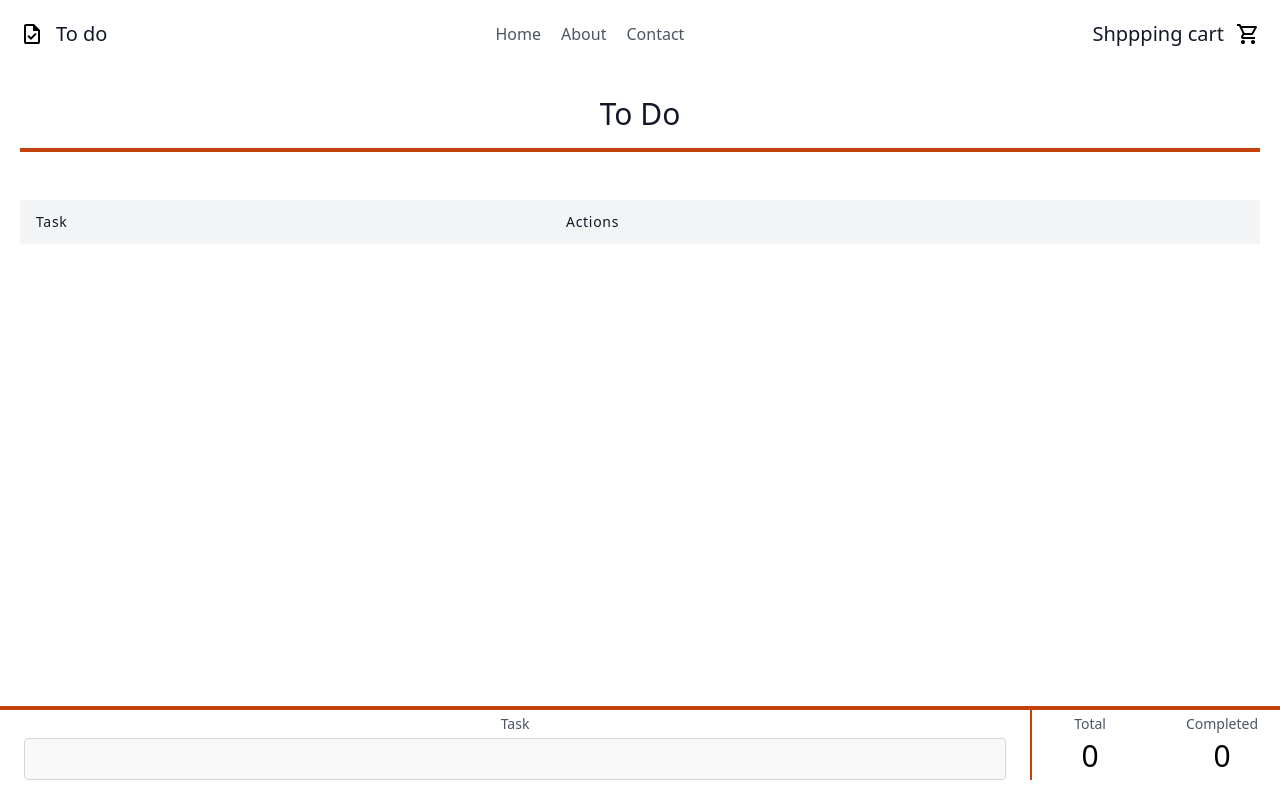
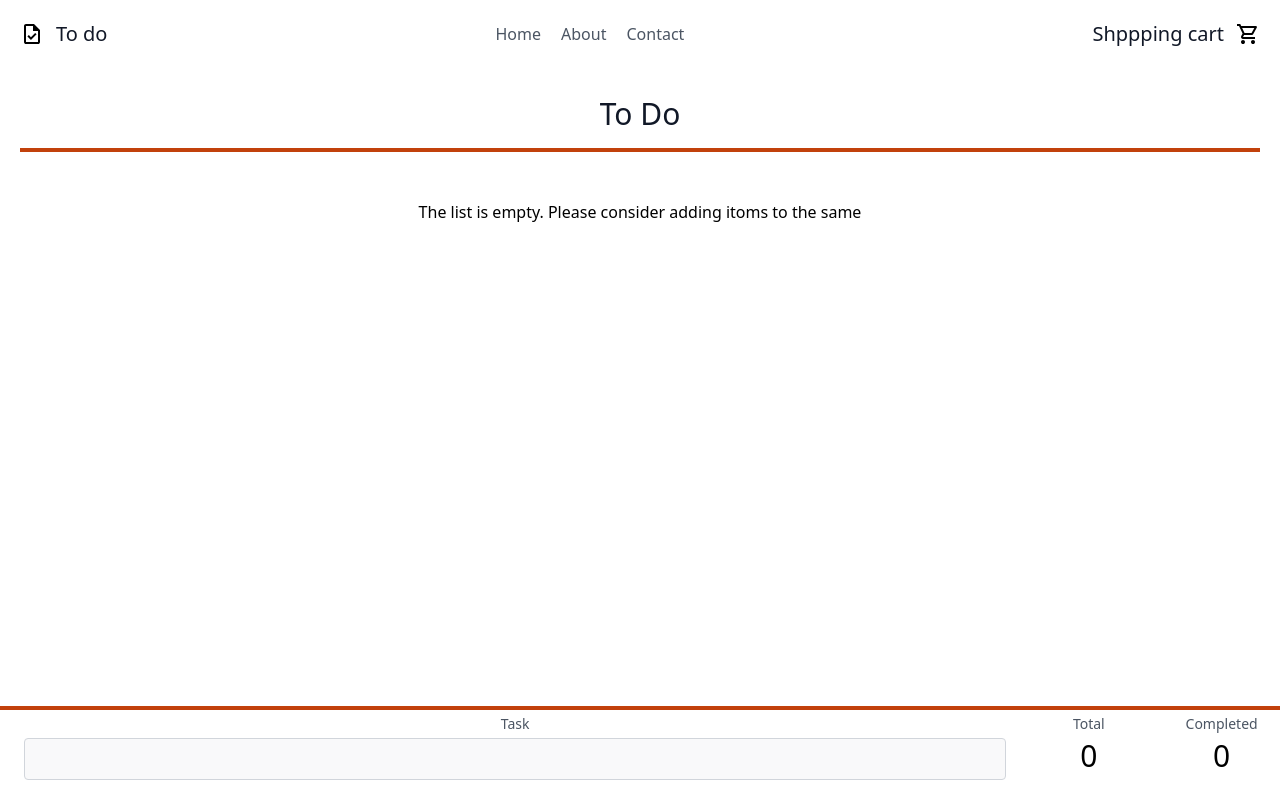
Before and after one commit to Haraprasanna-97/Todo, a React (Create React App) app: page /todo in a window 1280 px wide. Built offline with nearby package versions, Linux system fonts and the light colour scheme.

Commit message:
Added the ability to add itoms to the todo list pressing enter key on keyboard

```diff
--- a/src/components/features/Todo.js
+++ b/src/components/features/Todo.js
@@ -30,11 +30,20 @@ export default function Todo() {
 		let Index = Number.parseInt(e.target.id)
 		for (const slno in List) {
 			if (Number.parseInt(slno) === Index) {
+				if (List[slno].Completed) {
+					setCompletedCount(completedCount - 1)
+				}
 				continue
 			}
 			newList.push(List[slno])
 		}
 		setList(newList)
+	}
+
+	const handelKeyPress = (e) => {
+		if(e.key === "Enter" && Task.Task !== ""){
+			handleAddToList()
+		}
 	}
 
 	const handleMarkAsCompleted = (e) => {
@@ -62,12 +71,12 @@ export default function Todo() {
 
 			<Todolist List={List} DeleteItem={handleDeleteFromList} MarkAsCompleted={handleMarkAsCompleted} />
 
-			<div className="flex flex-row text-center w-full mb-5 border-t-4 border-orange-700 fixed left-0 right-0 bottom-0">
+			<div className="flex flex-row text-center w-full pb-5 border-t-4 border-orange-700 fixed left-0 right-0 bottom-0 bg-white">
 				<div className="flex flex-wrap -m-2 w-full mx-4">
 					<div className="p-2 w-full">
 						<div className="relative">
 							<label for="first_name" className="leading-7 text-sm text-gray-600">Task</label>
-							<input type="text" id="first_name" name="first_name" className="w-full bg-gray-100 bg-opacity-50 rounded border border-gray-300 focus:border-indigo-500 focus:bg-white focus:ring-2 focus:ring-indigo-200 text-base outline-none text-gray-700 py-1 px-3 leading-8 transition-colors duration-200 ease-in-out" onChange={handleTaskInput} value={Task.Task} />
+							<input type="text" id="first_name" className="w-full bg-gray-100 bg-opacity-50 rounded border border-gray-300 focus:border-indigo-500 focus:bg-white focus:ring-2 focus:ring-indigo-200 text-base outline-none text-gray-700 py-1 px-3 leading-8 transition-colors duration-200 ease-in-out" onChange={handleTaskInput} onKeyDown={handelKeyPress} value={Task.Task} />
 						</div>
 					</div>
 				</div>
@@ -75,7 +84,7 @@ export default function Todo() {
 					<svg xmlns="http://www.w3.org/2000/svg" height="24" viewBox="0 -960 960 960" width="24"><path d="M440-280h80v-160h160v-80H520v-160h-80v160H280v80h160v160Zm40 200q-83 0-156-31.5T197-197q-54-54-85.5-127T80-480q0-83 31.5-156T197-763q54-54 127-85.5T480-880q83 0 156 31.5T763-763q54 54 85.5 127T880-480q0 83-31.5 156T763-197q-54 54-127 85.5T480-80Zm0-80q134 0 227-93t93-227q0-134-93-227t-227-93q-134 0-227 93t-93 227q0 134 93 227t227 93Zm0-320Z" /></svg>
 					<span>Add</span>
 				</button>}
-				<div className='border-l-2 border-orange-700 w-1/4'>
+				<div className=' w-1/4'>
 					<div className="flex flex-wrap -m-2">
 						<div className="p-2 w-1/2">
 							<div className="relative">
--- a/src/components/features/Todolist.js
+++ b/src/components/features/Todolist.js
@@ -2,8 +2,8 @@ import React from 'react'
 
 export default function Todolist(props) {
     return (
-        <div className="lg:w-full w-full mx-auto overflow-auto">
-            <table className="table-auto w-full text-left whitespace-no-wrap">
+        <div className="lg:w-full w-full mx-auto overflow-auto mb-24">
+            {props.List.length !== 0 ? <table className="table-auto w-full text-left whitespace-no-wrap">
                 <thead>
                     <tr>
                         <th className="px-4 py-3 title-font tracking-wider font-medium text-gray-900 text-sm bg-gray-100 rounded-tl rounded-bl">Task</th>
@@ -23,7 +23,7 @@ export default function Todolist(props) {
                         ))
                     }
                 </tbody>
-            </table>
+            </table> : "The list is empty. Please consider adding itoms to the same"}
         </div>
     )
 }
```
